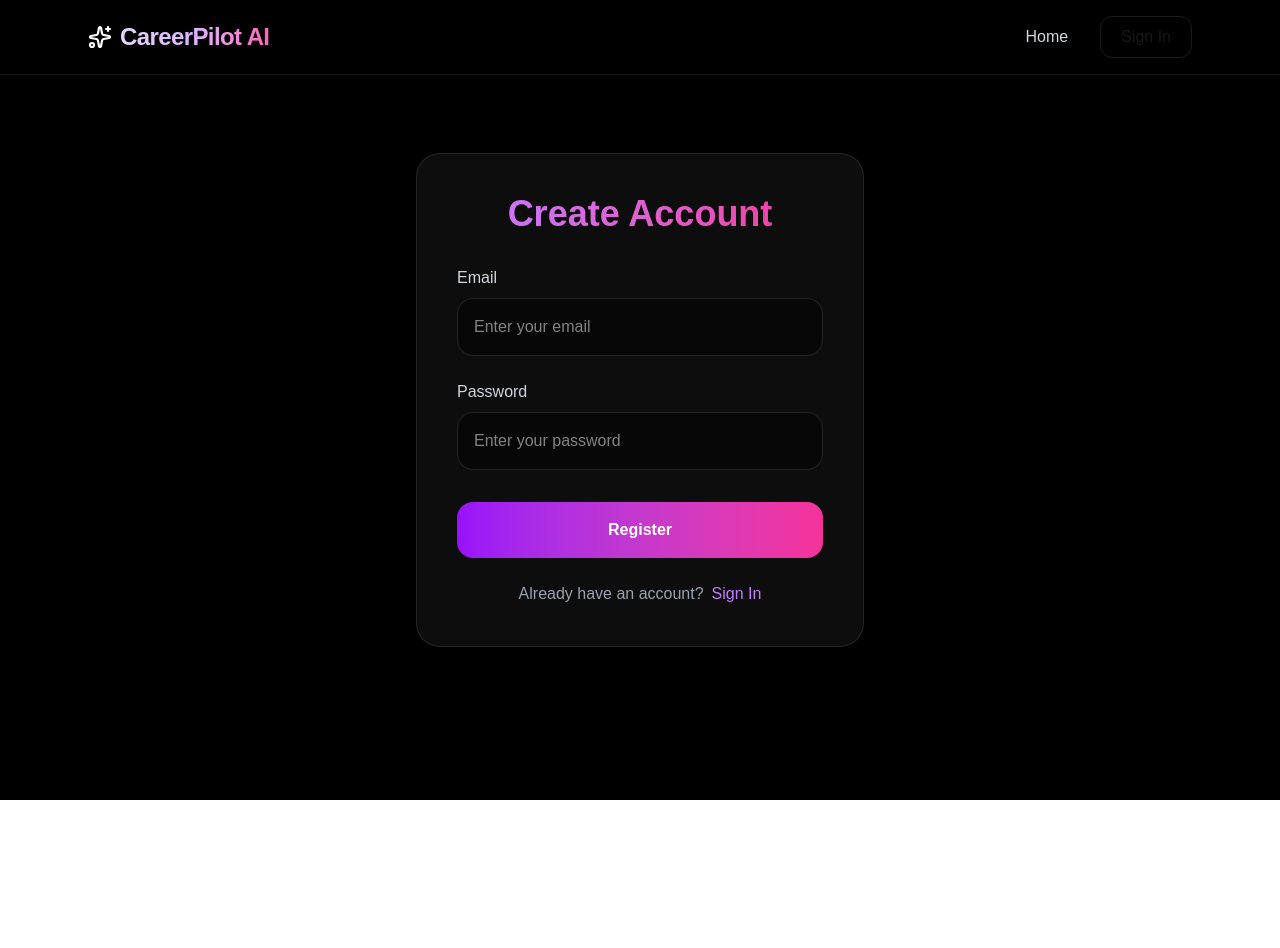
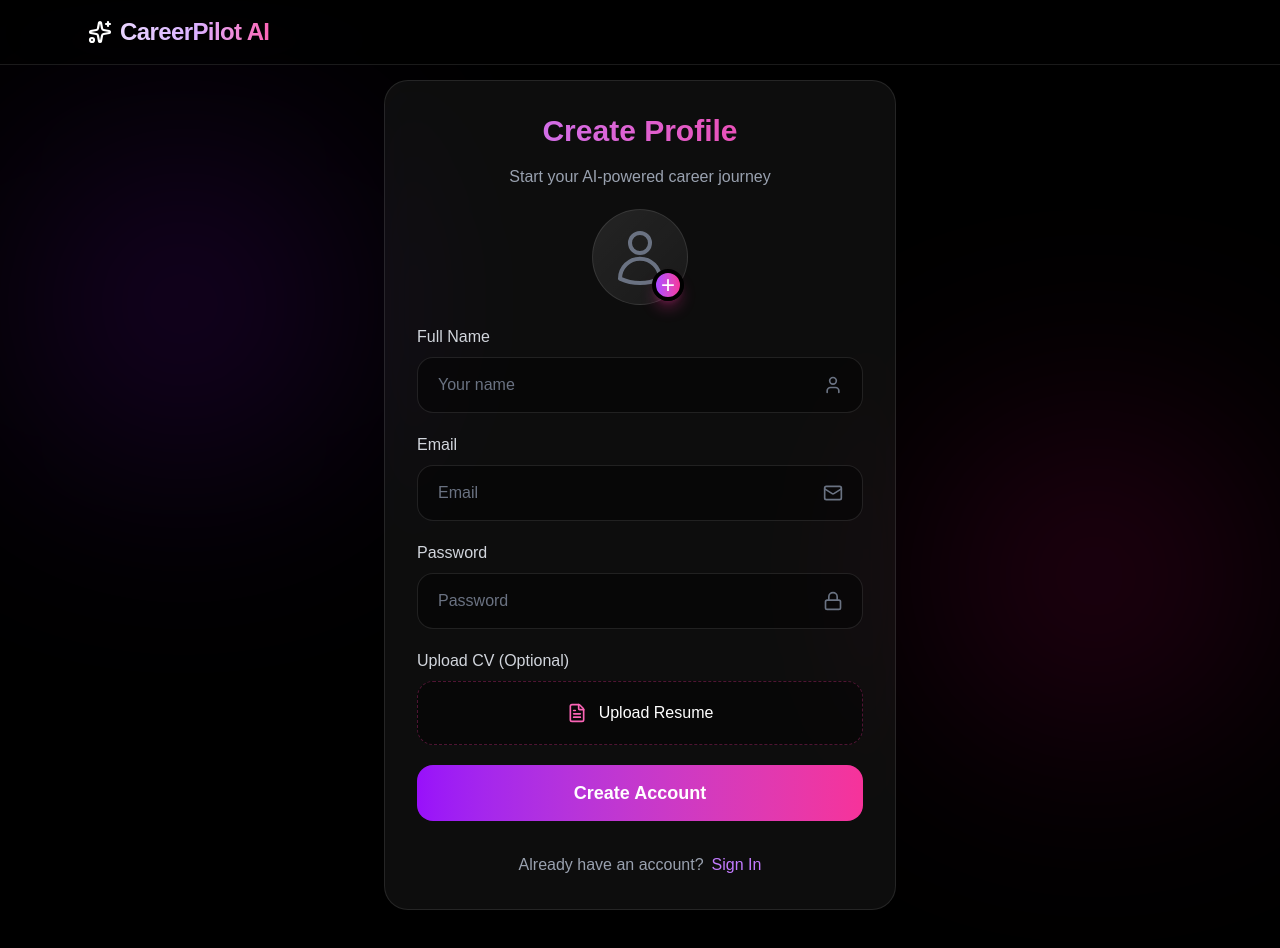
Before and after one commit to FurtiAdi/careerpilot-ai, a Next.js app in the folder frontend/: page /register in a window 1280 px wide. Shown: the top 948 px of the page. Before the commit the page ends 800 px from the top, so only its background shows below. Built offline with nearby package versions, Linux system fonts and the light colour scheme.

Commit message:
Refine registration layout and visual spacing

```diff
--- a/frontend/src/app/register/page.tsx
+++ b/frontend/src/app/register/page.tsx
@@ -3,22 +3,42 @@
 import { useState } from "react"
 import { useRouter } from "next/navigation"
 import Link from "next/link"
+import {
+  User,
+  Mail,
+  Lock,
+  FileText
+} from "lucide-react"
 
 export default function RegisterPage() {
 
   const router = useRouter()
 
-  const [email, setEmail] = useState("")
+  const [fullName, setFullName] =
+    useState("")
+
+  const [email, setEmail] =
+    useState("")
 
   const [password, setPassword] =
     useState("")
+
+  const [profileImage, setProfileImage] =
+    useState<File | null>(null)
+
+  const [resumeFile, setResumeFile] =
+    useState<File | null>(null)
 
   const [loading, setLoading] =
     useState(false)
 
   const registerUser = async () => {
 
-    if (!email || !password) {
+    if (
+      !fullName ||
+      !email ||
+      !password
+    ) {
 
       alert("Please fill all fields")
 
@@ -39,7 +59,11 @@ export default function RegisterPage() {
           },
 
           body: JSON.stringify({
+
+            full_name: fullName,
+
             email,
+
             password
           })
         }
@@ -72,80 +96,308 @@ export default function RegisterPage() {
 
   return (
 
-    <main className="min-h-screen bg-black text-white flex items-center justify-center px-6">
+    <main className="min-h-screen bg-black text-white flex items-center justify-center px-6 py-20 overflow-x-hidden">
+
+      {/* Purple Glow */}
+      <div className="absolute top-40 left-10 w-72 h-72 bg-purple-600/20 blur-[120px] rounded-full" />
+
+      {/* Pink Glow */}
+      <div className="absolute bottom-20 right-10 w-72 h-72 bg-pink-600/20 blur-[120px] rounded-full" />
 
       <div
         className="
-          w-full max-w-md
+          relative z-10
+          w-full max-w-lg
           bg-white/5
           border border-white/10
           rounded-3xl
-          p-10
+          p-8
           backdrop-blur-xl
         "
       >
 
+        {/* Heading */}
         <h1
           className="
-            text-4xl font-bold mb-8 text-center
+            text-3xl font-bold text-center mb-4
             bg-gradient-to-r
             from-purple-400
             to-pink-500
             text-transparent bg-clip-text
           "
         >
-          Create Account
+          Create Profile
         </h1>
 
+        <p className="text-center text-gray-400 mb-5">
+            Start your AI-powered career journey
+        </p>
+
+        {/* Profile Picture Upload */}
+        <div className="flex flex-col items-center mb-5">
+
+        <label className="relative cursor-pointer group">
+
+            {/* Avatar Circle */}
+            <div
+            className="
+                w-24 h-24 rounded-full
+                bg-gradient-to-br
+                from-white/10
+                to-white/5
+                border border-white/10
+                overflow-hidden
+                flex items-center justify-center
+                transition-all duration-300
+                group-hover:scale-105
+                group-hover:border-purple-400
+            "
+            >
+
+            {profileImage ? (
+
+                <img
+                src={URL.createObjectURL(profileImage)}
+                alt="Profile"
+                className="w-full h-full object-cover"
+                />
+
+            ) : (
+
+                <svg
+                xmlns="http://www.w3.org/2000/svg"
+                className="w-16 h-16 text-gray-500"
+                fill="none"
+                viewBox="0 0 24 24"
+                stroke="currentColor"
+                >
+
+                <path
+                    strokeLinecap="round"
+                    strokeLinejoin="round"
+                    strokeWidth={1.5}
+                    d="M15.75 6.75a3.75 3.75 0 11-7.5 0 3.75 3.75 0 017.5 0zM4.5 20.118a7.5 7.5 0 0115 0A17.933 17.933 0 0112 21.75a17.933 17.933 0 01-7.5-1.632z"
+                />
+
+                </svg>
+
+            )}
+
+            </div>
+
+            {/* Plus Icon */}
+            <div
+            className="
+                absolute bottom-1 right-1
+                w-8 h-8 rounded-full
+                bg-gradient-to-r
+                from-purple-500
+                to-pink-500
+                flex items-center justify-center
+                shadow-lg shadow-pink-500/30
+                border-4 border-black
+            "
+            >
+
+            <span className="text-white text-2xl leading-none">
+                +
+            </span>
+
+            </div>
+
+            {/* Hidden Input */}
+            <input
+            type="file"
+            accept="image/*"
+            className="hidden"
+            onChange={(e) =>
+                setProfileImage(
+                e.target.files?.[0] || null
+                )
+            }
+            />
+
+        </label>
+
+        </div>
+
+        {/* Full Name */}
+        <div className="mb-5">
+
+            <label className="block mb-2 text-gray-300">
+                Full Name
+            </label>
+
+            <div className="relative">
+
+                <input
+                type="text"
+                placeholder="Your name"
+                value={fullName}
+                onChange={(e) =>
+                    setFullName(e.target.value)
+                }
+                className="
+                    w-full h-14
+                    bg-black/40
+                    border border-white/10
+                    rounded-2xl
+                    px-5 pr-14
+                    text-white
+                    placeholder:text-gray-500
+                    focus:outline-none
+                    focus:border-purple-500
+                "
+                />
+
+                <User
+                className="
+                    absolute right-5 top-1/2
+                    -translate-y-1/2
+                    text-gray-500
+                    w-5 h-5
+                "
+                />
+
+            </div>
+        </div>
+
         {/* Email */}
-        <div className="mb-6">
+        <div className="mb-5">
 
             <label className="block mb-2 text-gray-300">
                 Email
             </label>
 
+            <div className="relative">
+
                 <input
                 type="email"
+                placeholder="Email"
                 value={email}
                 onChange={(e) =>
                     setEmail(e.target.value)
                 }
                 className="
-              w-full p-4 rounded-2xl
+                    w-full h-14
                     bg-black/40
                     border border-white/10
+                    rounded-2xl
+                    px-5 pr-14
                     text-white
+                    placeholder:text-gray-500
                     focus:outline-none
                     focus:border-purple-500
                 "
-            placeholder="Enter your email"
+                />
+
+                <Mail
+                className="
+                    absolute right-5 top-1/2
+                    -translate-y-1/2
+                    text-gray-500
+                    w-5 h-5
+                "
                 />
 
             </div>
 
+        </div>
+
         {/* Password */}
-        <div className="mb-8">
+        <div className="mb-5">
 
             <label className="block mb-2 text-gray-300">
                 Password
             </label>
 
+            <div className="relative">
+
                 <input
                 type="password"
+                placeholder="Password"
                 value={password}
                 onChange={(e) =>
                     setPassword(e.target.value)
                 }
                 className="
-              w-full p-4 rounded-2xl
+                    w-full h-14
                     bg-black/40
                     border border-white/10
+                    rounded-2xl
+                    px-5 pr-14
                     text-white
+                    placeholder:text-gray-500
                     focus:outline-none
                     focus:border-purple-500
                 "
-            placeholder="Enter your password"
                 />
+
+                <Lock
+                className="
+                    absolute right-5 top-1/2
+                    -translate-y-1/2
+                    text-gray-500
+                    w-5 h-5
+                "
+                />
+
+            </div>
+
+        </div>
+
+        {/* CV Upload */}
+        <div className="mb-5">
+
+          <label className="block mb-2 text-gray-300">
+            Upload CV (Optional)
+          </label>
+
+          <label
+            className="
+              flex items-center justify-center
+              w-full h-16
+              rounded-2xl
+              border border-dashed border-pink-500/30
+              bg-black/40
+              cursor-pointer
+              hover:border-pink-400
+              transition-all duration-300
+            "
+          >
+
+            <div className="text-center">
+
+              <div className="flex items-center gap-3 text-white">
+
+                    <FileText className="w-5 h-5 text-pink-400" />
+
+                    <p>
+                        Upload Resume
+                    </p>
+
+                </div>
+
+                {resumeFile && (
+                    <p className="text-sm text-pink-300 mt-2">
+                    {resumeFile.name}
+                    </p>
+              )}
+
+            </div>
+
+            <input
+              type="file"
+              accept=".pdf"
+              className="hidden"
+              onChange={(e) =>
+                setResumeFile(
+                  e.target.files?.[0] || null
+                )
+              }
+            />
+
+          </label>
 
         </div>
 
@@ -154,25 +406,25 @@ export default function RegisterPage() {
           onClick={registerUser}
           disabled={loading}
           className="
-            w-full p-4 rounded-2xl
+            w-full h-14 rounded-2xl
             bg-gradient-to-r
             from-purple-600
             to-pink-500
-            font-semibold
+            font-semibold text-lg
             hover:opacity-90
             transition-all duration-300
           "
         >
 
           {loading
-            ? "Creating Account..."
-            : "Register"
+            ? "Creating Profile..."
+            : "Create Account"
           }
 
         </button>
 
         {/* Login Link */}
-        <p className="text-center text-gray-400 mt-6">
+        <p className="text-center text-gray-400 mt-8">
 
           Already have an account?
 
--- a/frontend/src/components/Navbar.tsx
+++ b/frontend/src/components/Navbar.tsx
@@ -80,8 +80,9 @@ export default function Navbar() {
         </Link>
 
         {/* Navigation */}
-        <div className="flex items-center gap-8">
-
+        <div className="flex items-center gap-6">
+          {isAuthenticated && (
+            <>
               <Link
                 href="/"
                 className="
@@ -92,13 +93,6 @@ export default function Navbar() {
               >
                 Home
               </Link>
-
-
-          <div className="flex items-center gap-4">
-
-              {isAuthenticated ? (
-
-                <>
 
               <Link
                 href="/history"
@@ -126,24 +120,8 @@ export default function Navbar() {
               </button>
 
             </>
-
-              ) : (
-
-                <Link
-                  href="/login"
-                  className="
-                    px-5 py-2 rounded-xl
-                    border border-white/10
-                    hover:border-purple-500/40
-                    transition-all duration-300
-                  "
-                >
-                  Sign In
-                </Link>
-
           )}
 
-            </div>
         </div>
       </div>
     </nav>
```
Lines whose indentation alone changed are shown as unchanged.
